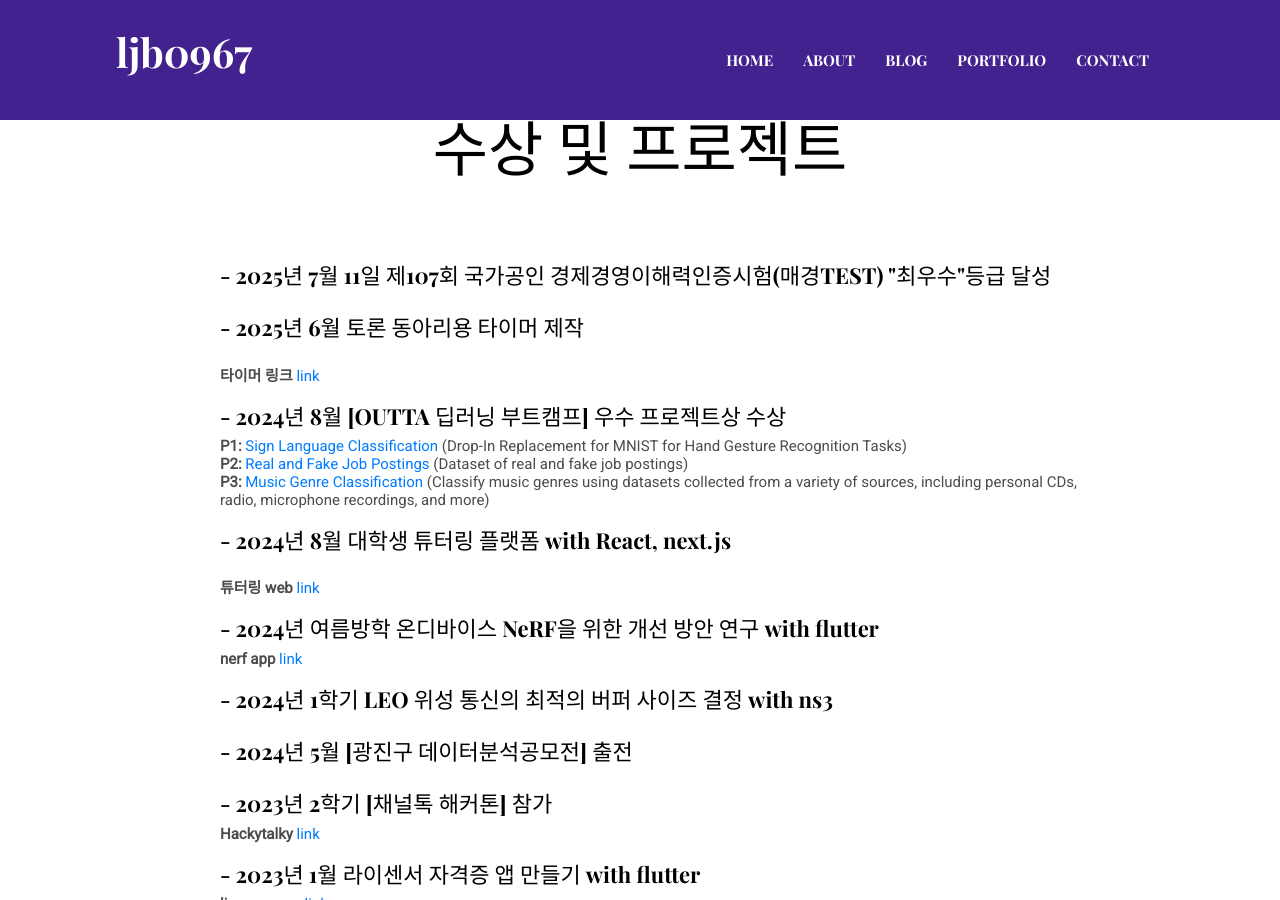
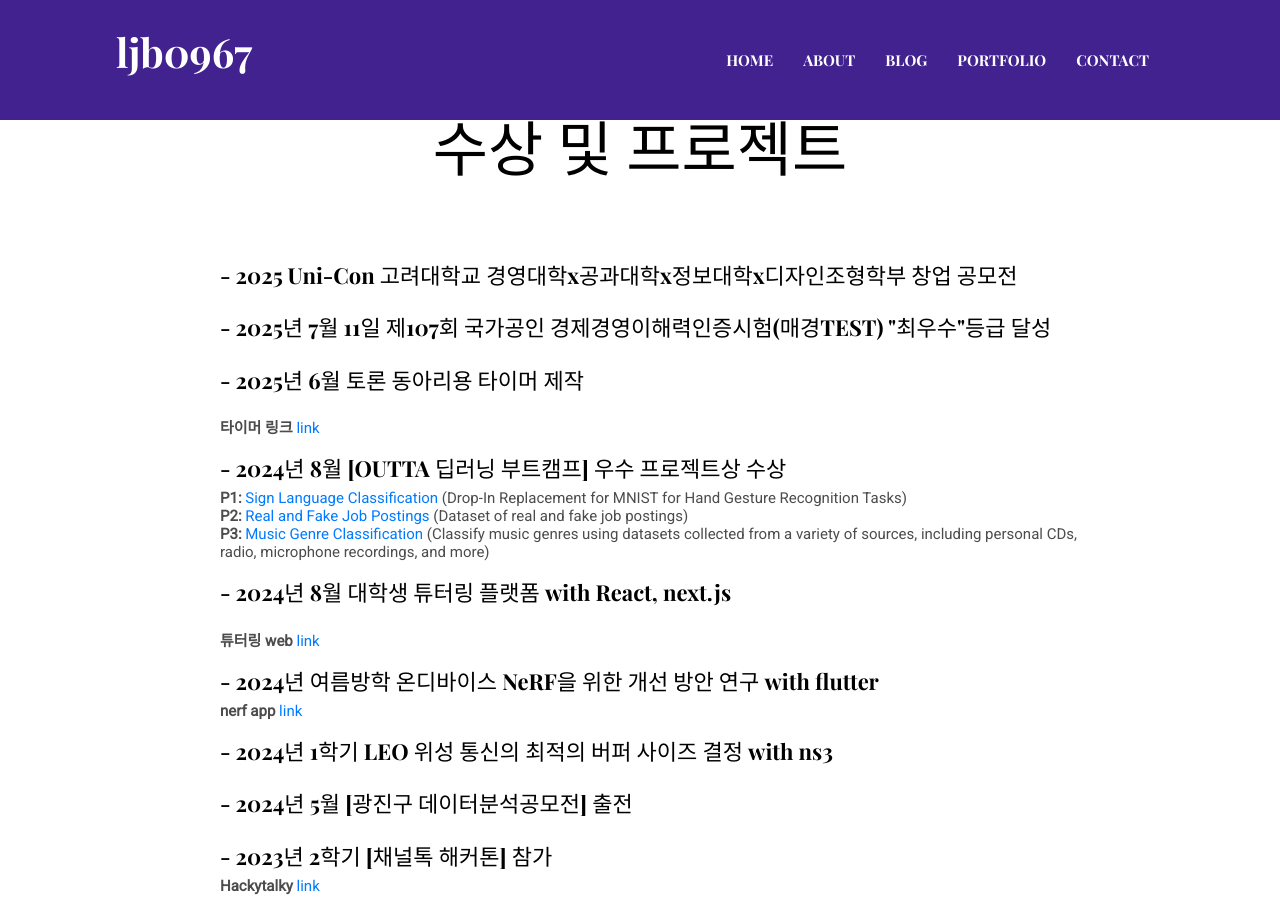
Before and after one commit to ljb0967/ljb0967.github.io, a Jekyll site: the page built from index.html, in a window 1280 px wide and 900 px high, scrolled down 1251 px. Built offline with Jekyll 4.4.1, drawn with Linux system fonts in a browser that asks for light colours; some web fonts are replaced.

Commit message:
Update settings.yml

```diff
--- a/_data/settings.yml
+++ b/_data/settings.yml
@@ -52,6 +52,8 @@ blurb:
   안녕하세요 저의 홈페이지에 오신 것을 환영합니다 여기에는 저에 대한 프로필과 제가 지금까지 해온 프로젝트들이 정리되어있습니다  <br> Welcome to my website! Here, you can find my profile and a summary of the projects I have worked on so far <br><br><br><br><br><h2>수상 및 프로젝트</h2><br><br><br>
 
   <ul style="text-align:left"><br>
+  <li><h4>-  2025 Uni-Con 고려대학교 경영대학x공과대학x정보대학x디자인조형학부 창업 공모전 </h4></li><br>
+
   <li><h4>-  2025년 7월 11일 제107회 국가공인 경제경영이해력인증시험(매경TEST) "최우수"등급 달성</h4></li><br>
 
   <li><h4>-  2025년 6월 토론 동아리용 타이머 제작</h4></li><br>
```
